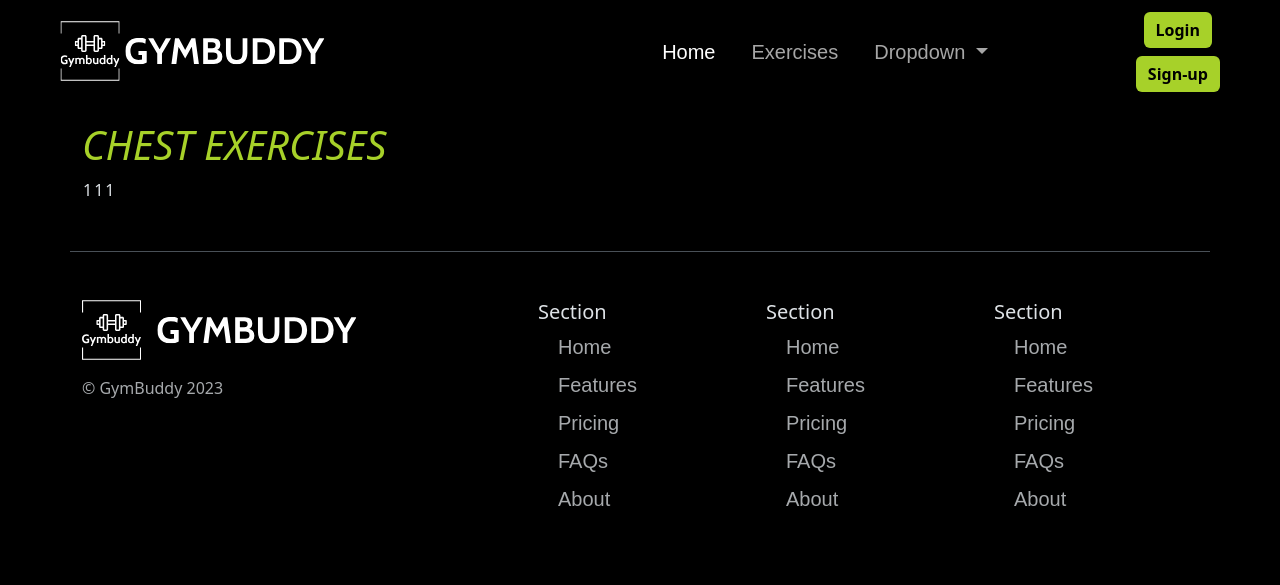
After one commit to stavilavlad/gymbuddy, a Flask app: page /chest in a window 1280 px wide. The commit adds this page. Shown: the top 585 px of the page. Run offline with Flask 3, Linux system fonts and the light colour scheme; some libraries are stand-ins or nearby versions.

Commit message:
started database and route to chest

```diff
--- a/app.py
+++ b/app.py
@@ -9,7 +9,29 @@ from helpers import apology, login_required, lookup, usd
 
 app = Flask(__name__)
 
+# Configure session to use filesystem (instead of signed cookies)
+app.config["SESSION_PERMANENT"] = False
+app.config["SESSION_TYPE"] = "filesystem"
+Session(app)
+
+# Configure CS50 Library to use SQLite database
+# db = SQL("sqlite:///finance.db")
+
+
+@app.after_request
+def after_request(response):
+    """Ensure responses aren't cached"""
+    response.headers["Cache-Control"] = "no-cache, no-store, must-revalidate"
+    response.headers["Expires"] = 0
+    response.headers["Pragma"] = "no-cache"
+    return response
+
 
 @app.route("/")
 def index():
-    return render_template("layout.html")
+    return render_template("index.html")
+
+
+@app.route("/chest")
+def chest():
+    return render_template("chest.html")
--- /dev/null
+++ b/templates/chest.html
@@ -0,0 +1,22 @@
+{% extends "layout.html" %}
+
+<!--  -->
+{% block title %} GymBuddy Chest {% endblock %}
+
+<!--  -->
+{% block main %}
+<div class="container pt-5 mt-5">
+  <h1>CHEST EXERCISES</h1>
+</div>
+
+<div class="container">
+  <table>
+    <tr>
+      <td>1</td>
+      <td>1</td>
+      <td>1</td>
+    </tr>
+  </table>
+</div>
+
+{% endblock %}
--- a/templates/layout.html
+++ b/templates/layout.html
@@ -22,7 +22,7 @@
           <div class="collapse navbar-collapse" id="navbarSupportedContent">
             <ul class="navbar-nav mx-auto mb-2 mb-lg-0 col-md-2">
               <li class="nav-item">
-                <a class="nav-link active" aria-current="page" href="#">Home</a>
+                <a class="nav-link active" aria-current="page" href="/">Home</a>
               </li>
               <li class="nav-item">
                 <a class="nav-link" href="#">Exercises</a>
```
Also changed, not shown: other parts of templates/layout.html (+4 -54 lines), templates/index.html (added, +62 -0 lines), exercises.db (added), static/pexels-leon-ardho-1552242.jpg (added), 1 other file.
